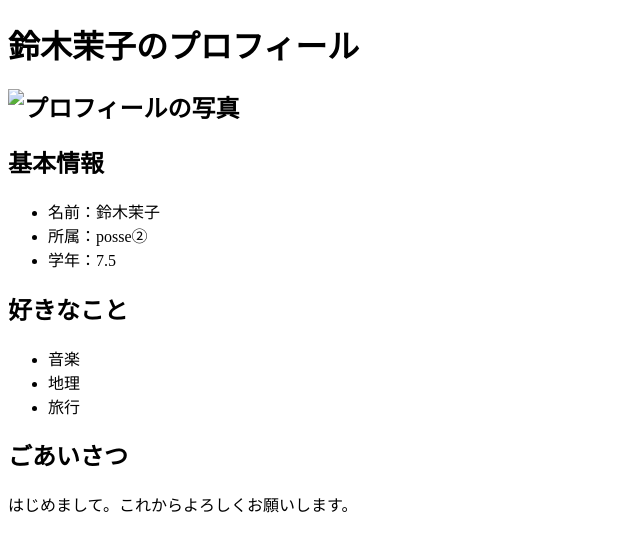
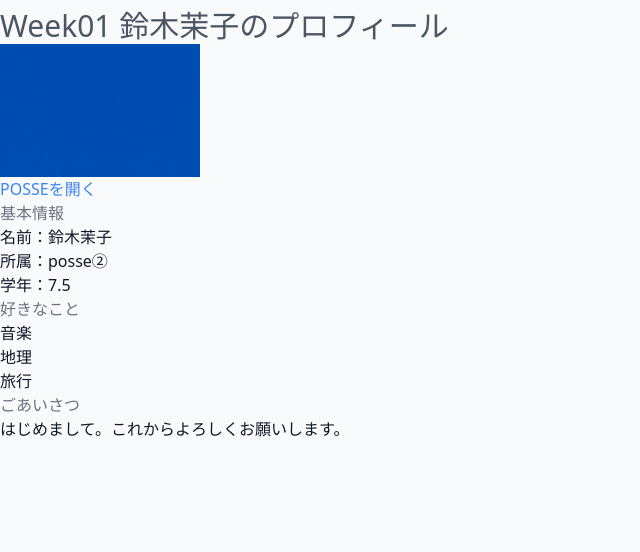
Before and after one commit to suzuki070226/my-profile, a plain HTML site: page index.html in a window 1280 px wide. Shown: the whole page, without its empty margins (0-640 px from the left). Drawn offline with nearby package versions, Linux system fonts and the light colour scheme.

Commit message:
プロフィールページを追加

```diff
--- a/index.html
+++ b/index.html
@@ -1,14 +1,13 @@
 <!DOCTYPE html>
 <html lang="ja">
   <head>
-    <script>scr="https://cdn.tailwildcss.com"</script>
-    <title class="font-bold text-gray-600 text-3xl max-w-2xl">Week01POSSE課題プロフィールページ</title>
+    <script src="https://cdn.tailwindcss.com"></script>
+    <title class="font-bold text-gray-600 max-w-2xl">Week01POSSE課題プロフィールページ</title>
   </head>
   <body class="bg-gray-50">
-    <h1 class="text-gray-600 mt-2">鈴木茉子のプロフィール</h1>
-    <h2>
-      <img src="c:\Users\masuz\OneDrive\POSSE\カリキュラム\Week01\20261017 week01A.png" alt="プロフィールの写真" width="200">
-    </h2>
+    <h1 class="text-gray-600 text-3xl mt-2">Week01 鈴木茉子のプロフィール</h1>
+      <img src="all-images/20261017 week01A.png" alt="プロフィールの写真" width="200">
+      <a href="https://posse.community/" class="text-blue-500">POSSEを開く</a>
     <h2 class="text-gray-500">基本情報</h2>
     <ul class="text-gray-900">
       <li>名前：鈴木茉子</li>
```
Also changed, not shown: all-images/20261017 week01A.png (added).
